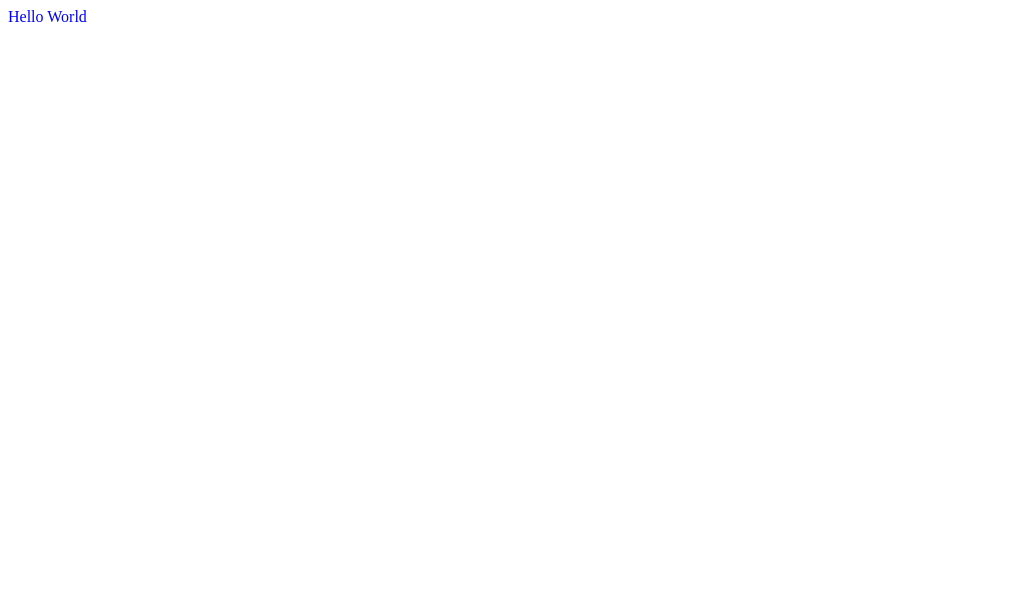
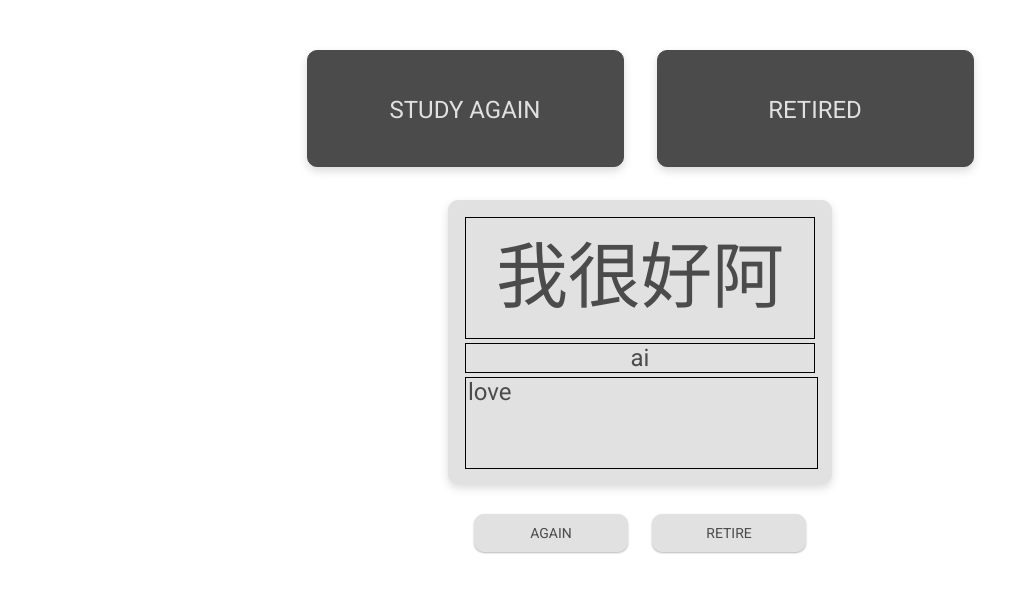
Before and after one commit to joshuakiley/joshuakiley.github.io, a plain HTML site: page index.html in a window 1280 px wide. Shown: the whole page, without its empty margins (0-1031 px from the left). Drawn offline with nearby package versions, Linux system fonts and the light colour scheme; files that its build step writes are made by us from their sources.

Commit message:
Create style for cards and buttons

```diff
--- a/app.js
+++ b/app.js
@@ -27,11 +27,11 @@ $(() => {
     console.log(data[0].translations[0]);
   };
 
-  $.ajax({
-    type: "GET",
-    url: "/hanyu-shuiping-kaoshi/json/hsk-level-1.json",
-    data: "data"
-  }).then(getPinYin);
+  // $.ajax({
+  //   type: "GET",
+  //   url: "/hanyu-shuiping-kaoshi/json/hsk-level-1.json",
+  //   data: "data"
+  // }).then(getPinYin);
 
   // modal pops up giving directions
   // modal pops up asking how many cards to study
--- a/app.scss
+++ /dev/null
@@ -1,3 +0,0 @@
-body {
-  color: blue;
-}
--- a/index.html
+++ b/index.html
@@ -1,55 +1,36 @@
 <!DOCTYPE html>
-<html>
+<html lang="en">
   <head>
-    <link rel="stylesheet" href="bundle.css" />
+    <meta charset="UTF-8" />
+    <meta name="viewport" content="width=device-width, initial-scale=1.0" />
+    <meta http-equiv="X-UA-Compatible" content="ie=edge" />
+    <title>HSK Flashcard</title>
+    <link rel="stylesheet" href="style.css" />
   </head>
   <body>
-    Hello World
-  </body>
-</html>
+    <div class="deck-container">
+      <div class="deck english">STUDY AGAIN</div>
+      <div class="deck english">RETIRED</div>
+    </div>
 
-<!-- <!DOCTYPE html>
-<html lang="en">
-<head>
-    <meta charset="UTF-8">
-    <meta name="viewport" content="width=device-width, initial-scale=1.0">
-    <meta http-equiv="X-UA-Compatible" content="ie=edge">
-    <title>HSK Flashcard</title>
-    <link rel="stylesheet" href="/css/style.css">
-</head>
-<body>
-    <div class="modal">
-        <div class="modal-textbox">
-            <a id="close-modal" href="#">Begin</a>
-            <h1>Learn to Play</h1>
-            <p>Select how many </p>
+    <div class="card-container">
+      <div class="study-text chinese">我很好阿</div>
+      <div class="answer-section">
+        <a href="#" class="phonetics english">ai</div></a>
+        <div class="answer-text english">love</div>
       </div>
     </div>
-    <div class="container">
-        <div class="unknown" id="unkown">
-            <div class="side-card"></div>
+
+    <div class="decisions">
+        <div class="btn btn-primary english">AGAIN</div>
+        <div class="btn btn-primary english">RETIRE</div>
     </div>
-        <div class="known" id="known">
-            <div class="side-card"></div>
-        </div>
-    </div>
-    <div class="study" id="study">
-            <div class="study-card">
-                <p class="chinese">安居乐业</p>
-                <button >Answer</button>
-            </div>
-            <div class="answer-card">
-                <button >← again</button>
-                <button class="pronunciaion">&#128266</button>
-                <button >good →</button>
-                <p class="definition">love</p>
-            </div>
-    </div>
+
     <script
       src="https://code.jquery.com/jquery-3.4.1.min.js"
       integrity="sha256-CSXorXvZcTkaix6Yvo6HppcZGetbYMGWSFlBw8HfCJo="
-        crossorigin="anonymous">
-    </script>
-    <script src="/js/app.js"></script>
+      crossorigin="anonymous"
+    ></script>
+    <script src="/app.js"></script>
   </body>
-</html> -->
+</html>
--- /dev/null
+++ b/style.css
@@ -0,0 +1,129 @@
+@import url("https://fonts.googleapis.com/css?family=Noto+Sans+SC|Roboto&display=swap");
+
+a {
+  text-decoration: none;
+}
+
+a:link,
+a:visited {
+  color: rgb(75, 75, 75);
+}
+
+a: hover {
+  color: rgb(75, 75, 75);
+}
+
+.deck-container {
+  display: flex;
+  height: 100px;
+  width: 700px;
+  margin: 50px auto;
+}
+
+.deck {
+  border: 1px solid rgb(75, 75, 75);
+  text-shadow: 0 4px 8px 0 rgba(75, 75, 75, 0.2);
+  color: rgb(225, 225, 225);
+  background-color: rgb(75, 75, 75);
+  width: 45%;
+  height: 70%;
+  margin: auto;
+  text-align: center;
+  padding-top: 45px;
+  font-size: 24px;
+}
+
+.card-container,
+.deck {
+  box-shadow: 0 4px 8px 0 rgba(75, 75, 75, 0.2);
+  transition: 0.3s;
+  border-radius: 10px;
+}
+
+.card-container {
+  border: 1px solid rgb(225, 225, 225);
+  text-shadow: 0 4px 8px 0 rgba(75, 75, 75, 0.2);
+  color: rgb(75, 75, 75);
+  background-color: rgb(225, 225, 225);
+  margin: auto;
+  height: 250px;
+  width: 350px;
+  padding: 16px;
+}
+
+.study-text {
+  border: 1px solid black;
+  text-align: center;
+  font-size: 72px;
+  height: 120px;
+}
+
+.answer-section {
+  display: flex;
+  flex-wrap: wrap;
+  margin-top: 4px;
+  font-size: 24px;
+  width: 350px;
+}
+
+.phonetics,
+.answer-text {
+  border: 1px solid black;
+  text-align: center;
+  padding: 0 2px;
+}
+
+.phonetics {
+  flex-grow: 1;
+}
+
+.answer-text {
+  font-size: 24px;
+  margin-top: 4px;
+  text-align: left;
+  width: 99%;
+  height: 90px;
+}
+
+.chinese {
+  font-family: "Noto Sans SC", sans-serif;
+}
+
+.english {
+  font-family: "Roboto", sans-serif;
+}
+
+.decisions {
+  margin-top: 20px;
+  text-align: center;
+}
+
+.btn.btn-primary {
+  transition: 0.2s;
+  border: 1px solid rgb(225, 225, 225);
+  border-radius: 10px;
+  color: rgb(75, 75, 75);
+  background-color: rgb(225, 225, 225);
+  box-shadow: 0 1px 2px 0 rgba(75, 75, 75, 0.4);
+  margin: 10px;
+}
+
+.btn.btn-primary:hover {
+  transition: 0.2s;
+  box-shadow: 0 3px 4px 0 rgba(0, 0, 0, 0.4);
+}
+
+.btn.btn-primary:active {
+  transition: 0.2s;
+  box-shadow: 0 2px 3px 0 rgba(0, 0, 0, 0.4);
+}
+
+.btn {
+  height: 36px;
+  display: inline-block;
+  font: 14px/36px "Roboto", sans-serif !important;
+  padding: 0 16px;
+  min-width: 120px;
+  text-align: center;
+  cursor: pointer;
+}
```
Lines whose indentation alone changed are shown as unchanged.
